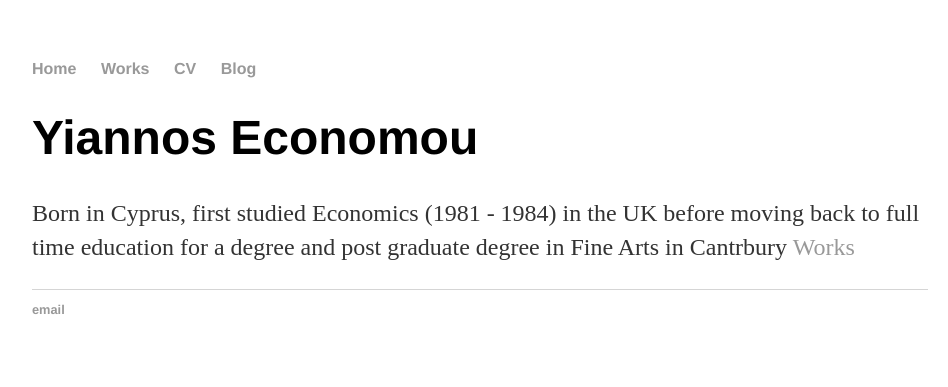
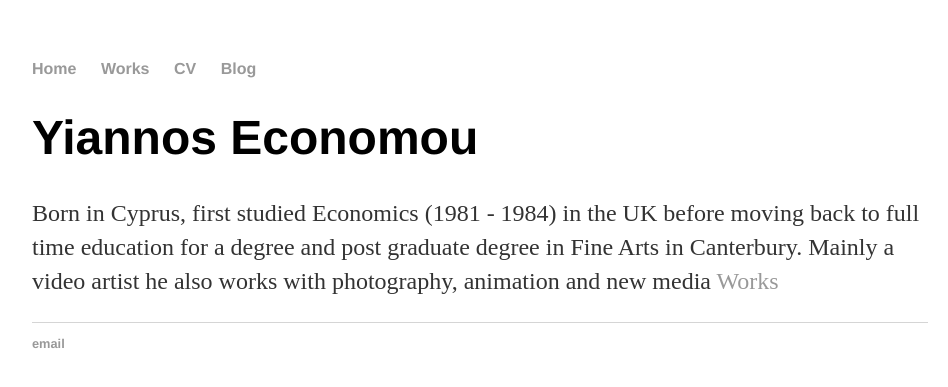
Before and after one commit to YiannosEconomou/Yiannos-E.net, a Jekyll site: the page built from cv.html, in a window 1280 px wide. Shown: the top 387 px of the page, without its empty margins (160-1108 px from the left). Built offline with Jekyll 4.4.1, drawn with Linux system fonts in a browser that asks for light colours.

Commit message:
Update cv.html

```diff
--- a/cv.html
+++ b/cv.html
@@ -5,6 +5,9 @@ title: Yiannos Economou, Video Artist
 
 <div class="blurb">
 	<h1>Yiannos Economou</h1>
-	<p>Born in Cyprus, first studied Economics (1981 - 1984) in the UK before moving back to full time education for a degree and post graduate degree in Fine Arts  in Cantrbury <a href="/about">Works</a></p>
+	<p>Born in Cyprus, first studied Economics (1981 - 1984) in the UK before moving back to full time education for a degree and post graduate degree in Fine Arts  in Canterbury.
+	Mainly a video artist he also works with photography, animation and new media
+
+		<a href="/about">Works</a></p>
 
 </div><!-- /.blurb -->
```
